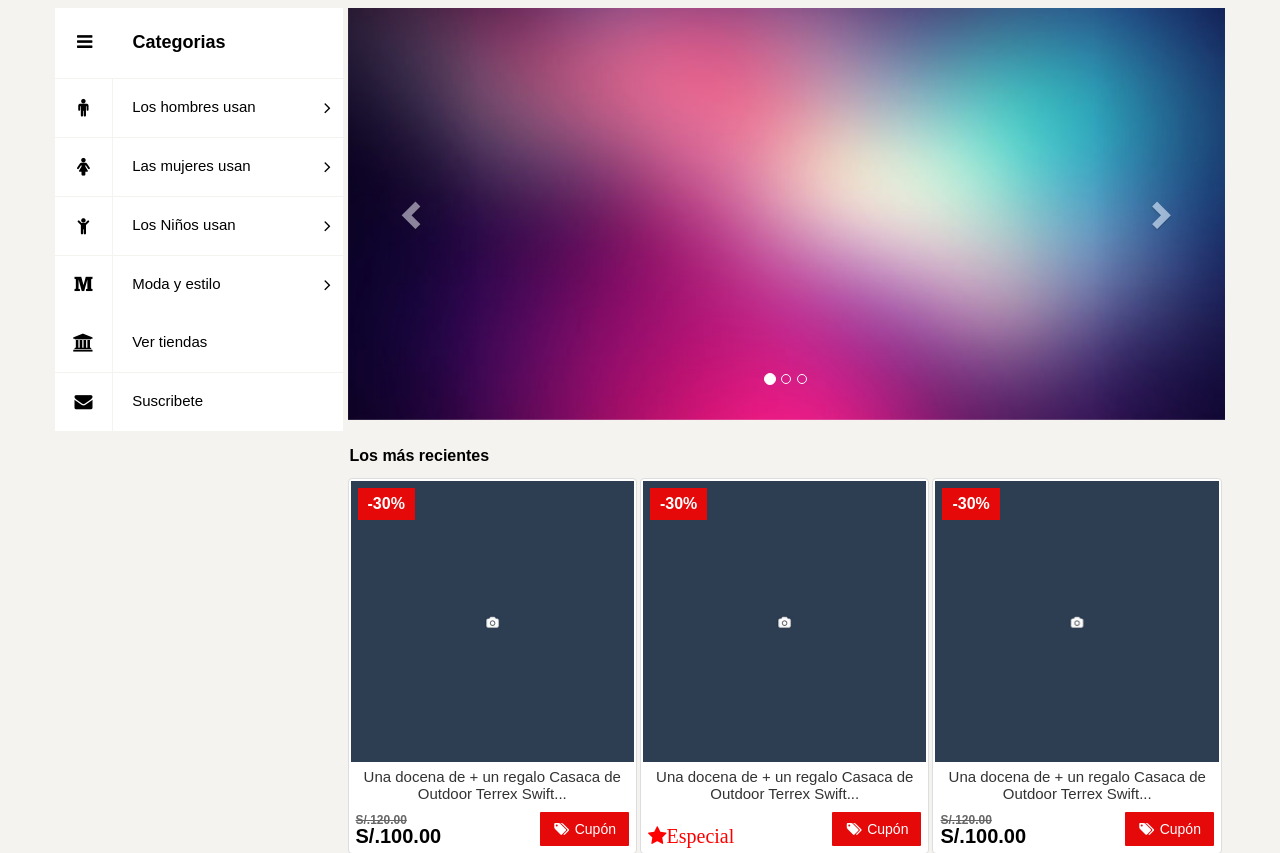
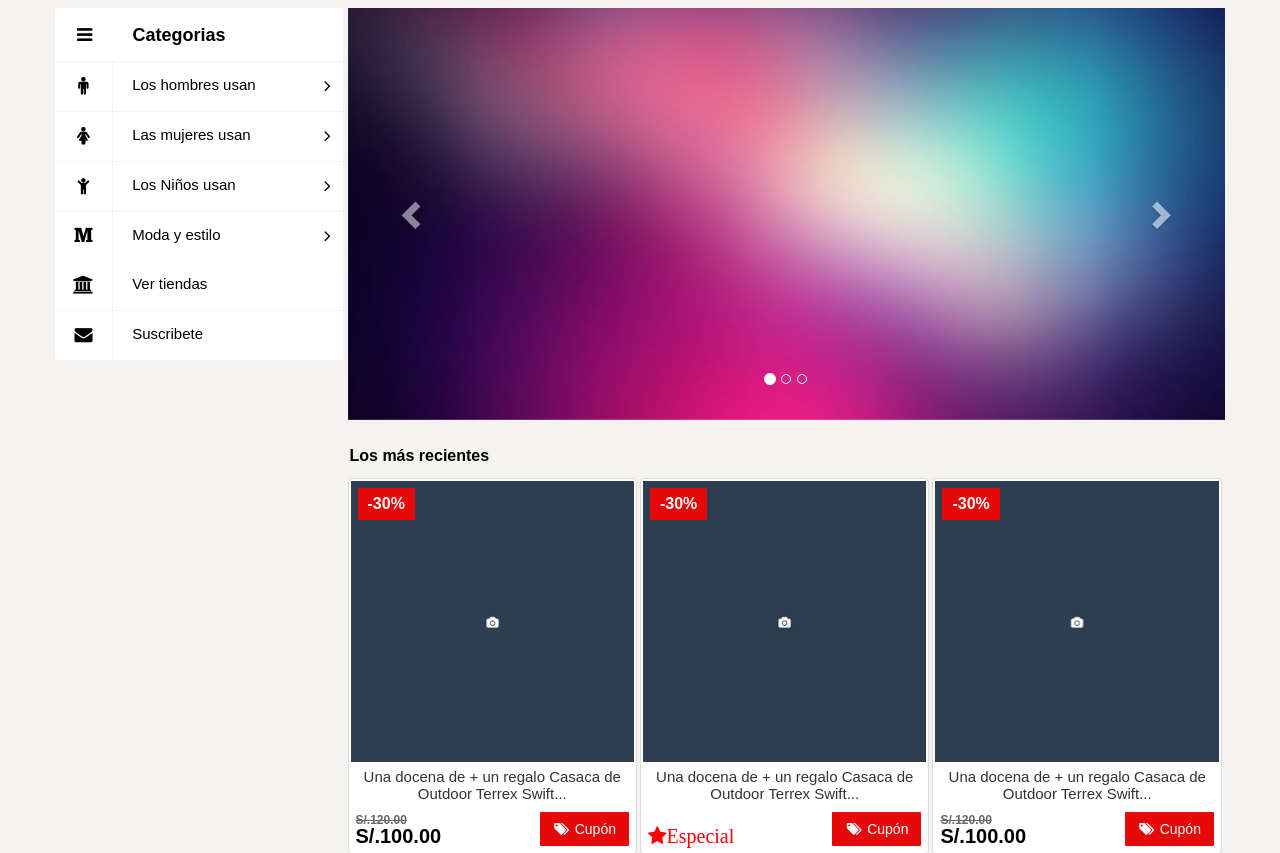
Before and after one commit to franco1310/kts, a PHP site: page / in a window 1280 px wide. Shown: the part 51-904 px from the top of the page. Run offline with PHP 8.4, Linux system fonts and the light colour scheme; some libraries are stand-ins or nearby versions.

Commit message:
Modificacion de Menu3d

```diff
--- a/css/menu3d.css
+++ b/css/menu3d.css
@@ -24,8 +24,7 @@
 
     font-size: 18px;
     font-weight: bold;
-    padding-top: 23px;
-    padding: 22px;
+    padding: 15px 22px 12px 22px;
 }
 .menu-heading > span > i {
     padding-right: 35px;
@@ -436,7 +435,7 @@
 .menu3dmega > ul > li i {
 
     font-size: 18px;
-    line-height: 58px;
+    line-height: 49px;
     text-align: center;
     vertical-align: middle;
     width: 58px;
@@ -498,5 +497,5 @@
 .menu3dmega > ul > li i {line-height: 49px;}
 }
 @media (min-width: 1200px) {
-.menu3dmega > ul > li i {line-height: 58px;}
+.menu3dmega > ul > li i {line-height: 49px;}
 }
--- a/js/menu3d.js
+++ b/js/menu3d.js
@@ -372,7 +372,7 @@
         skin: 'skin-blue-dark',
 
         // Duration per element
-        speed: 300,
+        speed: 0,
 
         //Horizontal or vertical
         vertical: true,
```
